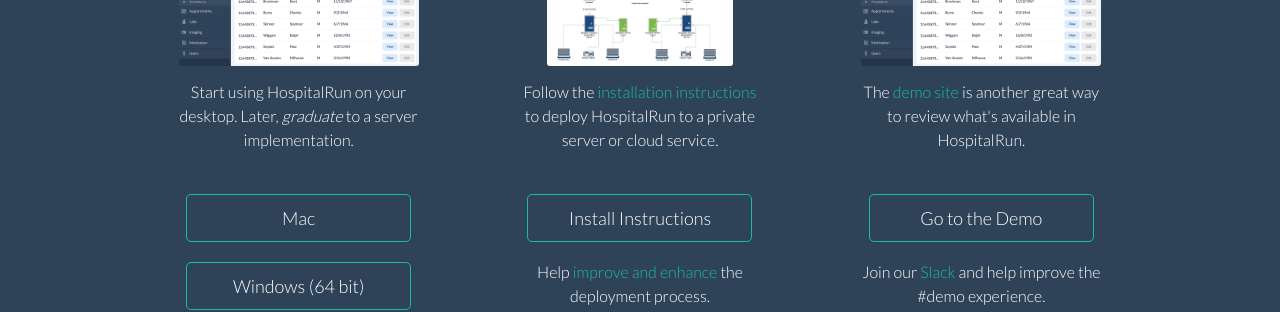
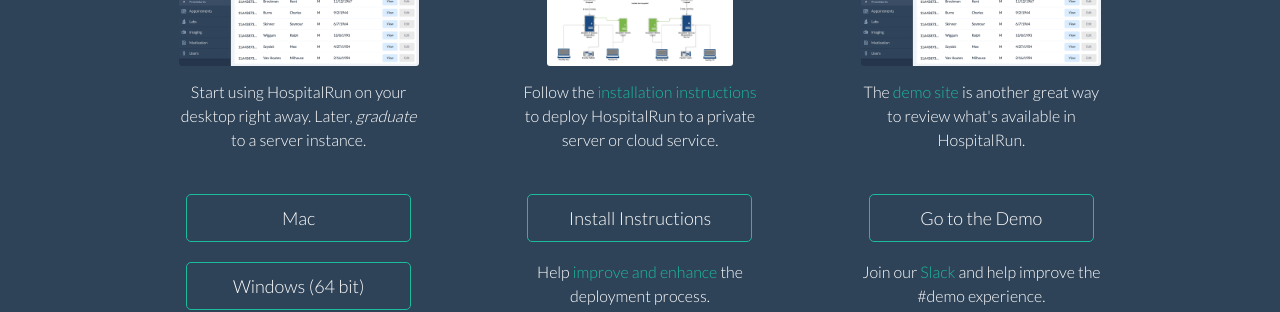
Before and after one commit to HospitalRun/hospitalrun.io, a Jekyll site: the page built from tryit/index.md, in a window 1280 px wide. Shown: the part 370-682 px from the top of the page. Built offline with Jekyll 4.4.1, drawn with Linux system fonts in a browser that asks for light colours.

Commit message:
clarifying language on the trait page.

```diff
--- a/tryit/index.md
+++ b/tryit/index.md
@@ -15,7 +15,7 @@ layout: default
       <div class="screenshot">
         <img src="/img/screenshot-mock-sm.jpg" alt="HospitalRun user interface screenshot" class="screenshot-img" width="240" border="0">
       </div>
-      <p>Start using HospitalRun on your desktop. Later, <em>graduate</em> to a server implementation.</p>
+      <p>Start using HospitalRun on your desktop right away. Later, <em>graduate</em> to a server instance.</p>
       <a href="https://releases.hospitalrun.io/updates/macos/HospitalRun.dmg" class="cta secondary">Mac</a>
       <a href="https://releases.hospitalrun.io/updates/win32x64/HospitalRun-win32-x64.zip" class="cta secondary">Windows (64 bit)</a>
       <p>Want a Windows installer? <br/>Contribute <a href="https://github.com/HospitalRun/hospitalrun-frontend/issues/1074" target="_blank">here</a> or <a href="https://github.com/HospitalRun/hospitalrun-frontend/issues/1075" target="_blank">here</a>.</p>
```
